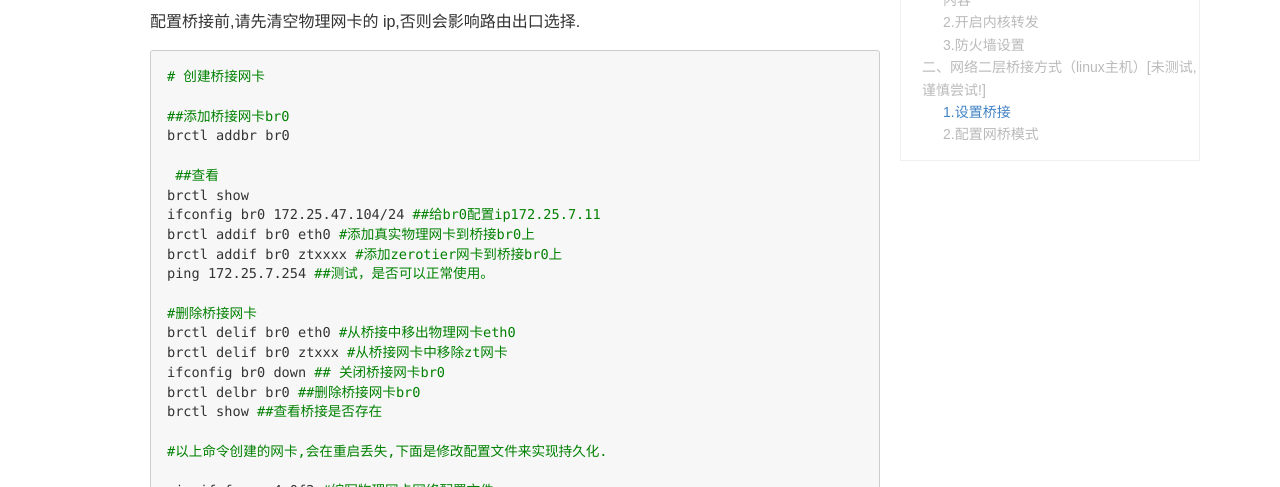
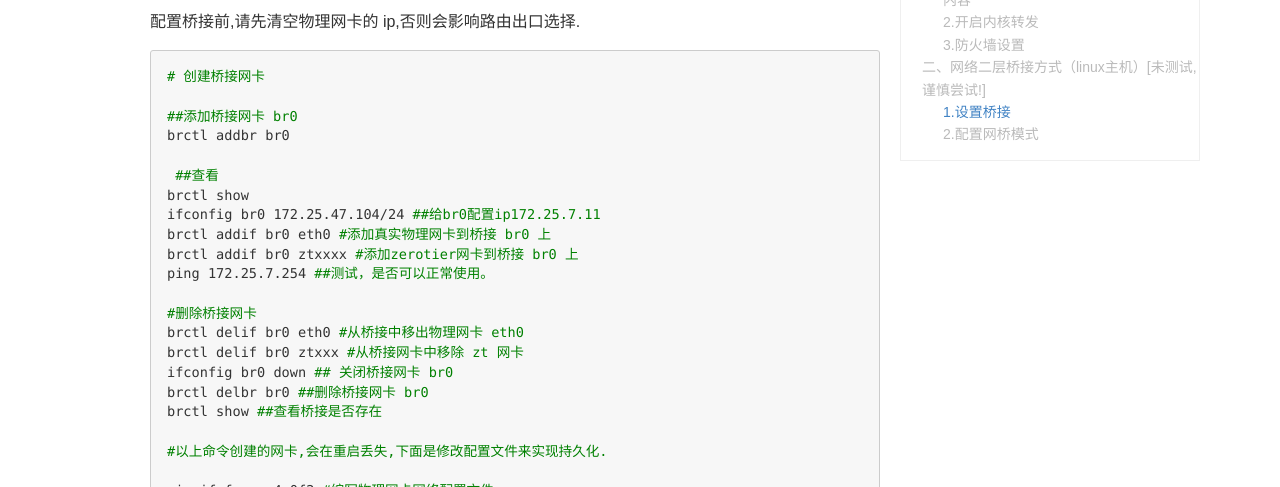
Before and after one commit to outmanzzq/outmanzzq.github.io, a Jekyll site: the page built from _posts/2022-05-28-zerotier-nat.md, in a window 1280 px wide and 900 px high, scrolled down 1386 px. Shown: the part 152-639 px from the top of the window. Built offline with Jekyll 4.4.1, drawn with Linux system fonts in a browser that asks for light colours; comment, search, counter and statistics services are not loaded; some of the changed text lies outside the part shown.

````diff
--- a/_posts/2022-05-28-zerotier-nat.md
+++ b/_posts/2022-05-28-zerotier-nat.md
@@ -1,11 +1,11 @@
 ---
 layout: post
-title: zerotier 充当网关实现内网互联,访问其它节点内网
+title: Zerotier 充当网关实现内网互联,访问其它节点内网
 categories: vpn,nat
-description: zerotier 是一个软交换机，使用 zerotier 可以让多台内网机器组成一个局域网。
+description: Zerotier 是一个软交换机，使用 Zerotier 可以让多台内网机器组成一个局域网。
 keywords: vpn,nat,zerotier
 ---
-> 本节知识点:建议学习和理解并掌握 iptables/route 运行原理和机制.
+> 本节知识点:建议学习和理解并掌握 Iptables/Route 运行原理和机制.
 
 - 官网: <https://www.zerotier.com>
 - 文档: <https://docs.zerotier.com>
@@ -67,21 +67,21 @@ iptables-save
 ```sh
 # 创建桥接网卡
 
-##添加桥接网卡br0
+##添加桥接网卡 br0
 brctl addbr br0
 
  ##查看
 brctl show
 ifconfig br0 172.25.47.104/24 ##给br0配置ip172.25.7.11
-brctl addif br0 eth0 #添加真实物理网卡到桥接br0上
-brctl addif br0 ztxxxx #添加zerotier网卡到桥接br0上
+brctl addif br0 eth0 #添加真实物理网卡到桥接 br0 上
+brctl addif br0 ztxxxx #添加zerotier网卡到桥接 br0 上
 ping 172.25.7.254 ##测试，是否可以正常使用。
 
 #删除桥接网卡
-brctl delif br0 eth0 #从桥接中移出物理网卡eth0
-brctl delif br0 ztxxx #从桥接网卡中移除zt网卡
-ifconfig br0 down ## 关闭桥接网卡br0
-brctl delbr br0 ##删除桥接网卡br0
+brctl delif br0 eth0 #从桥接中移出物理网卡 eth0
+brctl delif br0 ztxxx #从桥接网卡中移除 zt 网卡
+ifconfig br0 down ## 关闭桥接网卡 br0
+brctl delbr br0 ##删除桥接网卡 br0
 brctl show ##查看桥接是否存在
 
 #以上命令创建的网卡,会在重启丢失,下面是修改配置文件来实现持久化.
````
